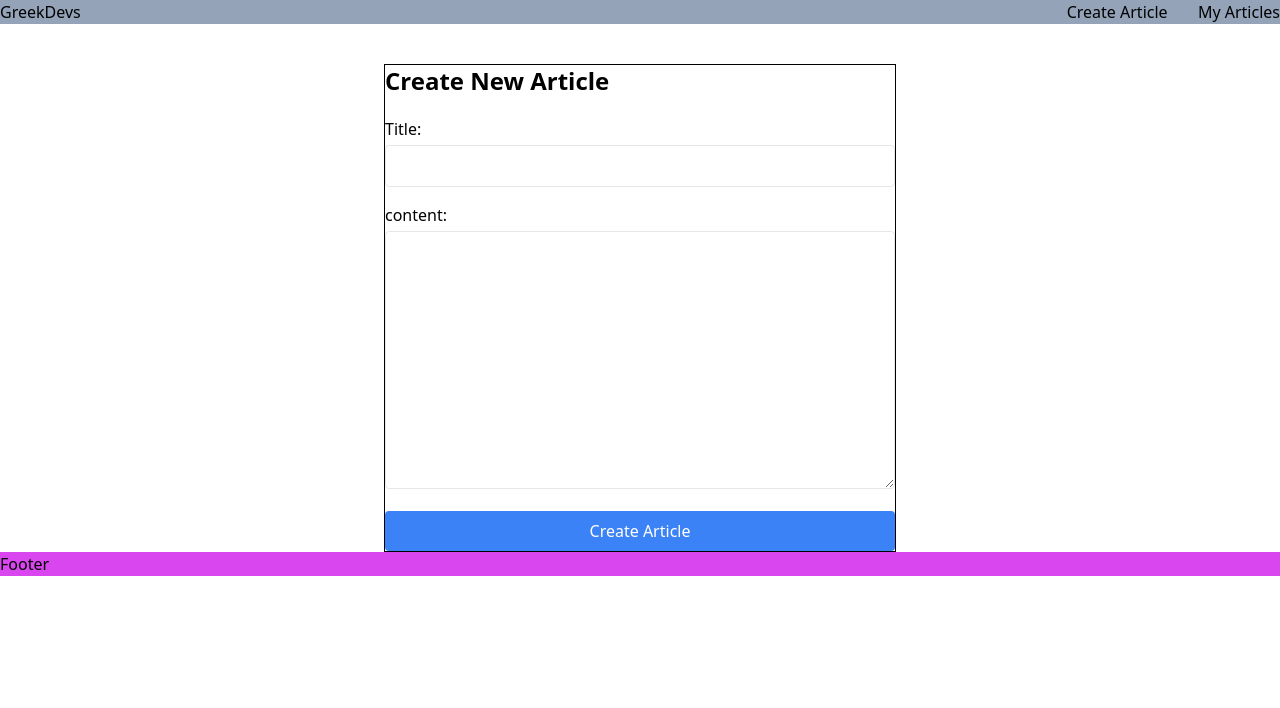
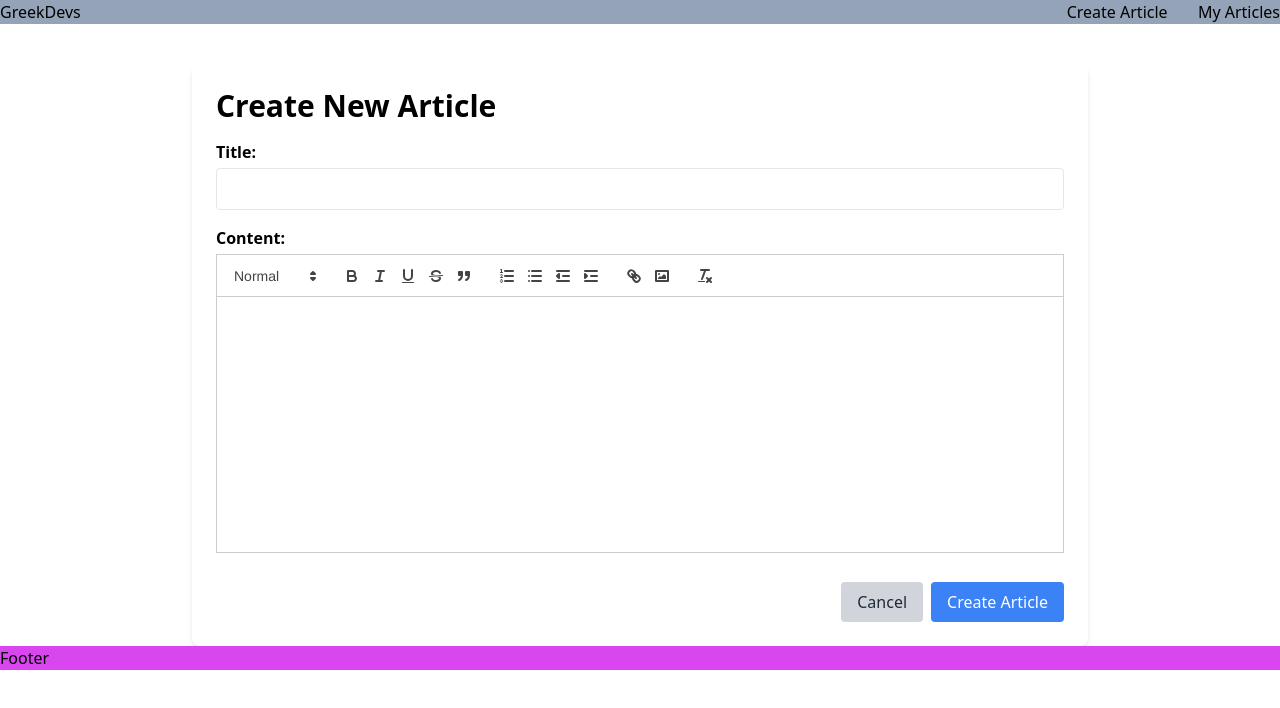
Before and after one commit to ELal3k/GreekDevs, a React (Vite) app in the folder client/: page /edit in a window 1280 px wide. Shown: the top 708 px of the page. Built offline with nearby package versions, Linux system fonts and the light colour scheme.

Commit message:
added react-quill editir to the create article page

```diff
--- a/client/src/pages/authorArticlesPage.jsx
+++ b/client/src/pages/authorArticlesPage.jsx
@@ -1,10 +1,14 @@
 import { useEffect, useState } from "react"
 import axios from "axios"
 import { Link } from "react-router-dom"
+import MarkdownIt from "markdown-it"
+import DOMPurify from "dompurify"
 
 export default function HomePage() {
   const [articles, setArticles] = useState([])
   const [error, setError] = useState(null)
+
+  const md = new MarkdownIt()
 
   const fetchArticles = async () => {
     try {
@@ -37,6 +41,14 @@ export default function HomePage() {
     fetchArticles()
   }, [])
 
+  const renderContent = (content) => {
+    // Convert Markdown to HTML
+    const rawHtml = md.render(content)
+    // Sanitize the HTML
+    const cleanHtml = DOMPurify.sanitize(rawHtml)
+    return { __html: cleanHtml }
+  }
+
   return (
     <div className="max-w-4xl mx-auto mt-10">
       <h1 className="text-3xl font-bold mb-6">Latest Articles</h1>
@@ -45,7 +57,10 @@ export default function HomePage() {
         {articles.map((article) => (
           <div key={article._id} className="border p-4 rounded-lg">
             <h2 className="text-xl font-semibold mb-2">{article.title}</h2>
-            <p className="text-gray-600 mb-4">{article.content}</p>
+            <div
+              className="prose prose-slate max-w-none"
+              dangerouslySetInnerHTML={renderContent(article.content)}
+            />
             <Link
               to={`/author_articles/edit/${article._id}`}
               className="inline-block px-4 py-2 bg-blue-500 text-white text-sm rounded-md hover:bg-blue-600 transition-colors duration-300"
--- a/client/src/pages/createArticlePage.jsx
+++ b/client/src/pages/createArticlePage.jsx
@@ -1,19 +1,54 @@
 import { useState } from "react"
 import axios from "axios"
 import { useNavigate } from "react-router-dom"
+import ReactQuill from "react-quill"
+import "react-quill/dist/quill.snow.css"
+import TurndownService from "turndown"
 
 export default function CreateArticle() {
   const [title, setTitle] = useState("")
   const [content, setContent] = useState("")
   const [error, setError] = useState("")
   const navigate = useNavigate()
+  const turndownService = new TurndownService()
+
+  const modules = {
+    toolbar: [
+      [{ header: [1, 2, false] }],
+      ["bold", "italic", "underline", "strike", "blockquote"],
+      [
+        { list: "ordered" },
+        { list: "bullet" },
+        { indent: "-1" },
+        { indent: "+1" },
+      ],
+      ["link", "image"],
+      ["clean"],
+    ],
+  }
+
+  const formats = [
+    "header",
+    "bold",
+    "italic",
+    "underline",
+    "strike",
+    "blockquote",
+    "list",
+    "bullet",
+    "indent",
+    "link",
+    "image",
+  ]
 
   const handleSubmit = async (e) => {
     e.preventDefault()
     try {
+      const markdownContent = turndownService.turndown(content)
+
       await axios.post(`${import.meta.env.VITE_API_BASE_URL}/articles/post`, {
         title,
-        content,
+        content: markdownContent,
       })
 
       navigate("/")
@@ -23,44 +58,55 @@ export default function CreateArticle() {
     }
   }
   return (
-    <div className="max-w-lg mx-auto mt-10 border-black border-[1px]">
-      <h1 className=" text-2xl font-bold mb-5">Create New Article</h1>
-      {error && <p className="text-red-500 mb-5">{error}</p>}
+    <div className="max-w-4xl mx-auto mt-10 p-6 bg-white rounded-lg shadow-md">
+      <h1 className="text-3xl font-bold mb-4">Create New Article</h1>
       <form onSubmit={handleSubmit} className="space-y-4">
         <div>
-          <label htmlFor="title" className="block mb-1">
+          <label htmlFor="title" className="block mb-1 font-semibold">
             Title:
           </label>
           <input
             type="text"
+            name="title"
             id="title"
             value={title}
             onChange={(e) => setTitle(e.target.value)}
             required
             className="w-full px-3 py-2 border rounded"
-          ></input>
+          />
         </div>
         <div>
-          <label htmlFor="content" className="block mb-1">
-            content:
+          <label htmlFor="content" className="block mb-1 font-semibold">
+            Content:
           </label>
-          <textarea
-            type="text"
-            id="content"
+          <ReactQuill
+            theme="snow"
             value={content}
-            onChange={(e) => setContent(e.target.value)}
-            required
-            className="w-full px-3 py-2 border rounded"
-            rows="10"
-          ></textarea>
+            onChange={setContent}
+            modules={modules}
+            formats={formats}
+            className="h-64 mb-12"
+          />
         </div>
-        <button
-          type="submit"
-          className="w-full bg-blue-500 text-white py-2 rounded hover:bg-blue-600"
-        >
-          Create Article
-        </button>
+
+        <div className="flex justify-end space-x-2 pt-6">
+          <button
+            type="button"
+            onClick={() => navigate("/")}
+            className="px-4 py-2 bg-gray-300 text-gray-800 rounded hover:bg-gray-400"
+          >
+            Cancel
+          </button>
+
+          <button
+            type="submit"
+            className="px-4 py-2 bg-blue-500 text-white rounded hover:bg-blue-600"
+          >
+            Create Article
+          </button>
+        </div>
       </form>
+      {error && <p className="text-red-500 mt-4">{error}</p>}
     </div>
   )
 }
```
